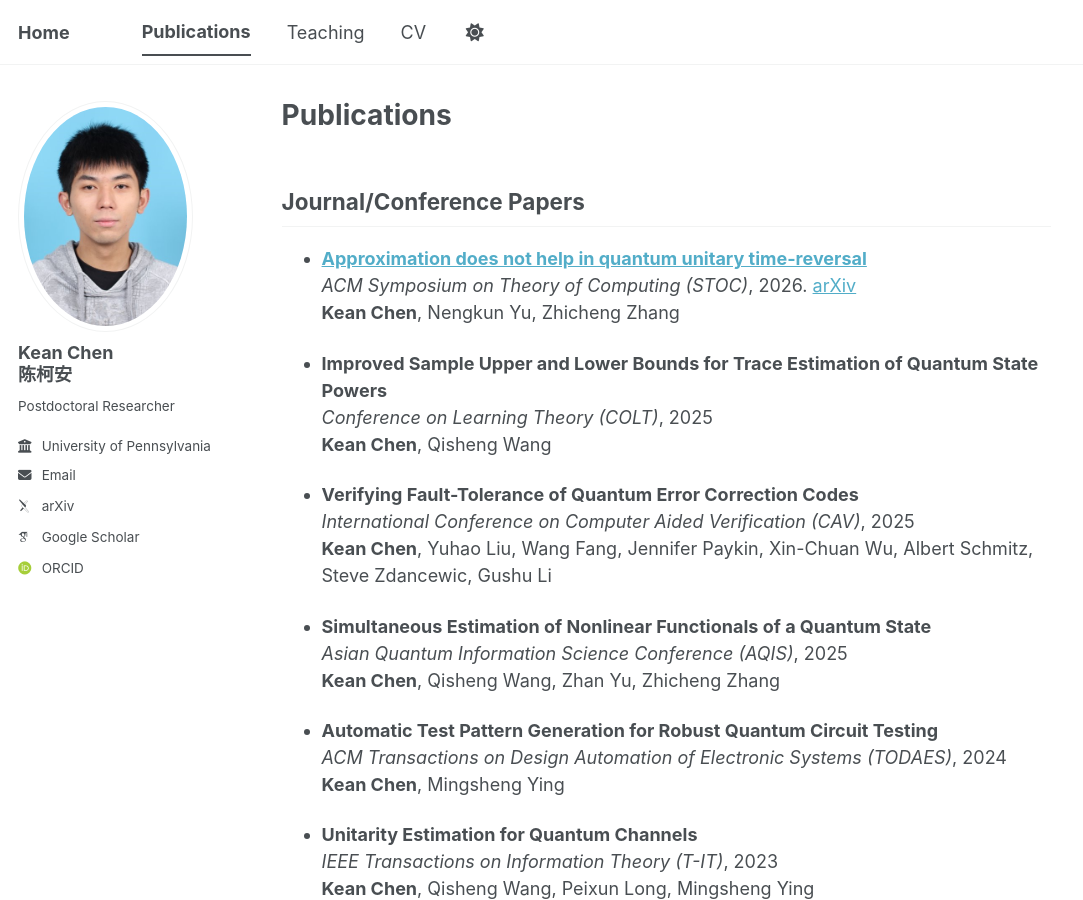
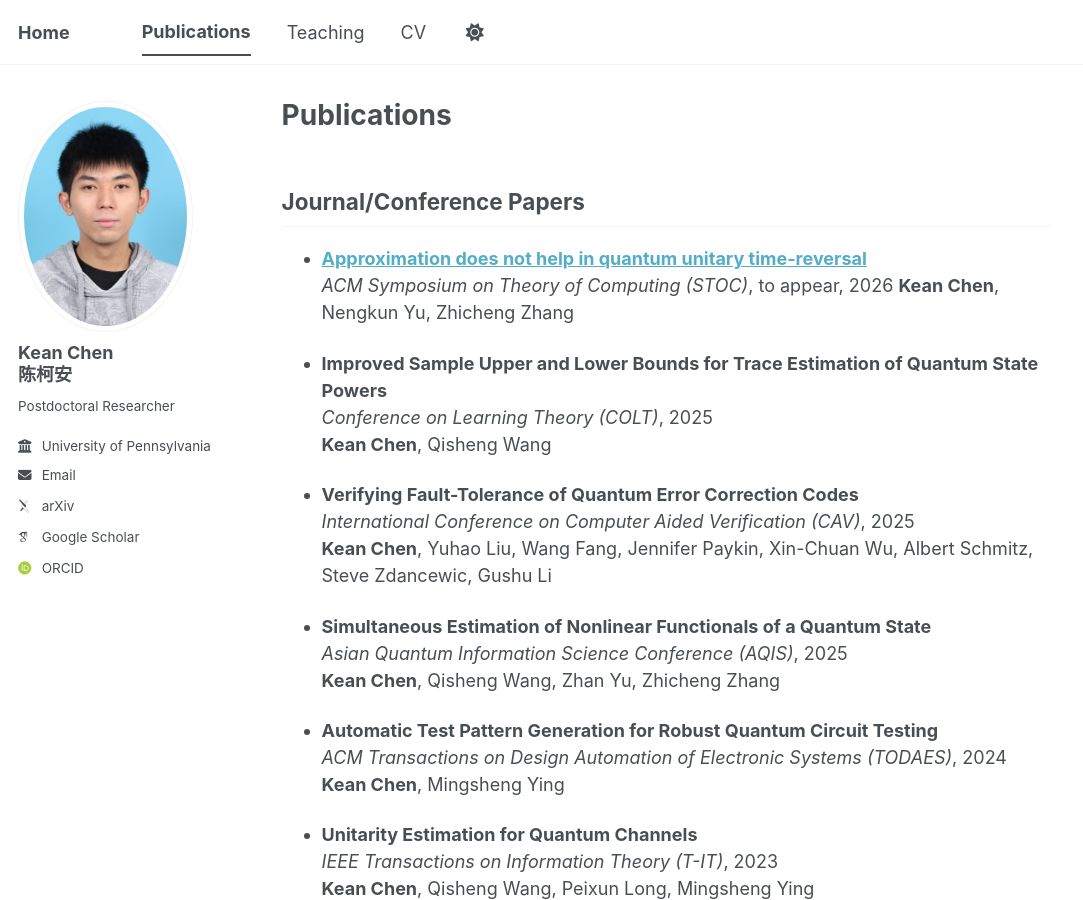
Before and after one commit to cccorn/cccorn.github.io, a Jekyll site: the page built from _pages/publications.md, in a window 1280 px wide and 900 px high. Shown: the whole window, without its empty margins (0-1083 px from the left). Built offline with Jekyll 4.4.1, drawn with Linux system fonts in a browser that asks for light colours; some web fonts are replaced; a script bundle is joined from its source files by our own code; library files that are not in the unit come from our copies.

Commit message:
Update publications.md

```diff
--- a/_pages/publications.md
+++ b/_pages/publications.md
@@ -8,7 +8,7 @@
 ## Journal/Conference Papers
 
 - **[Approximation does not help in quantum unitary time-reversal](/papers/Approximation_does_not_help_in_quantum_unitary_time_reversal.pdf)**
-*ACM Symposium on Theory of Computing (STOC)*, 2026. [arXiv](https://arxiv.org/abs/2507.05736)
+*ACM Symposium on Theory of Computing (STOC)*, to appear, 2026
 **Kean Chen**, Nengkun Yu, Zhicheng Zhang
 
 - **Improved Sample Upper and Lower Bounds for Trace Estimation of Quantum State Powers**
```
